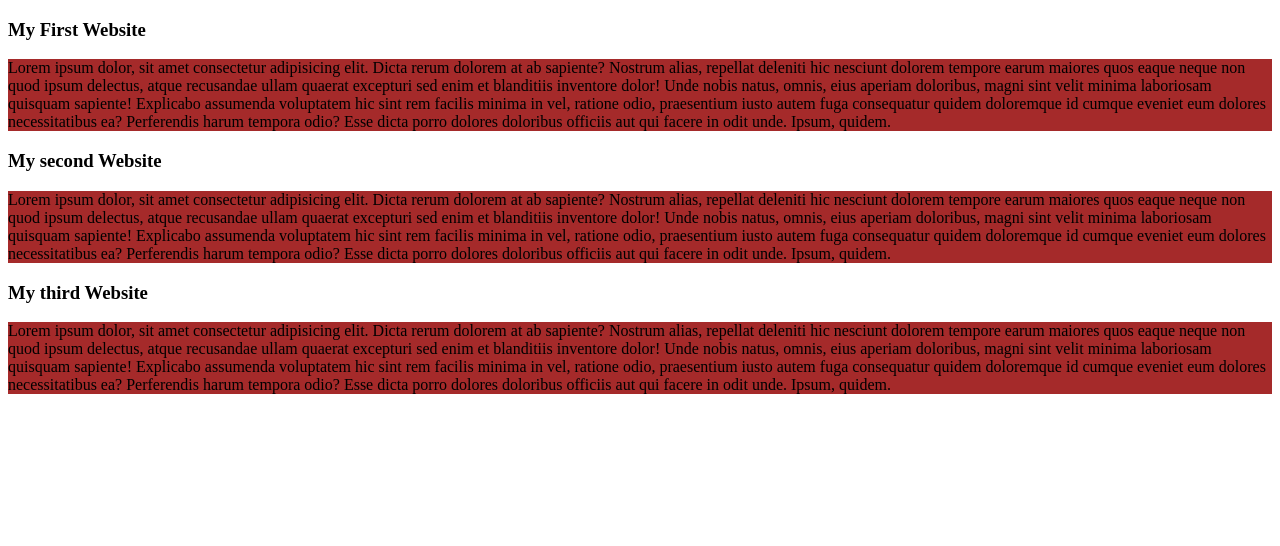
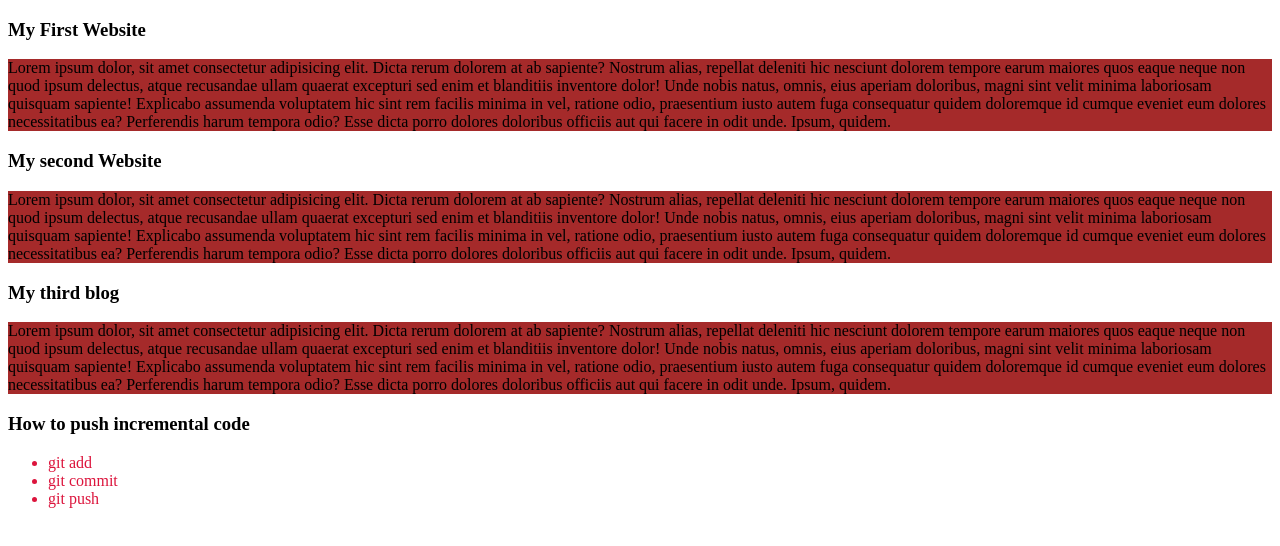
Before and after one commit to sharmin231/my-simple-website, a plain HTML site: page index.html in a window 1280 px wide. Drawn offline with Linux system fonts and the light colour scheme.

Commit message:
added the list item

```diff
--- a/index.html
+++ b/index.html
@@ -18,9 +18,19 @@
     </h3>
     <p>Lorem ipsum dolor, sit amet consectetur adipisicing elit. Dicta rerum dolorem at ab sapiente? Nostrum alias, repellat deleniti hic nesciunt dolorem tempore earum maiores quos eaque neque non quod ipsum delectus, atque recusandae ullam quaerat excepturi sed enim et blanditiis inventore dolor! Unde nobis natus, omnis, eius aperiam doloribus, magni sint velit minima laboriosam quisquam sapiente! Explicabo assumenda voluptatem hic sint rem facilis minima in vel, ratione odio, praesentium iusto autem fuga consequatur quidem doloremque id cumque eveniet eum dolores necessitatibus ea? Perferendis harum tempora odio? Esse dicta porro dolores doloribus officiis aut qui facere in odit unde. Ipsum, quidem.</p></div>
     <div><h3>
-        My third Website
+        My third blog
     </h3>
     <p>Lorem ipsum dolor, sit amet consectetur adipisicing elit. Dicta rerum dolorem at ab sapiente? Nostrum alias, repellat deleniti hic nesciunt dolorem tempore earum maiores quos eaque neque non quod ipsum delectus, atque recusandae ullam quaerat excepturi sed enim et blanditiis inventore dolor! Unde nobis natus, omnis, eius aperiam doloribus, magni sint velit minima laboriosam quisquam sapiente! Explicabo assumenda voluptatem hic sint rem facilis minima in vel, ratione odio, praesentium iusto autem fuga consequatur quidem doloremque id cumque eveniet eum dolores necessitatibus ea? Perferendis harum tempora odio? Esse dicta porro dolores doloribus officiis aut qui facere in odit unde. Ipsum, quidem.</p></div>
+    <div>
+        <h3 class="now">How to push incremental code</h3>
+        <ul>
+            <li>
+                git add
+            </li>
+            <li>git commit</li>
+            <li>git push</li>
+        </ul>
+    </div>
 
 
 </body>
--- a/style.css
+++ b/style.css
@@ -1 +1,3 @@
 p{background-color: brown;}
+.class{color: blue;}
+li{color: crimson;}
```
